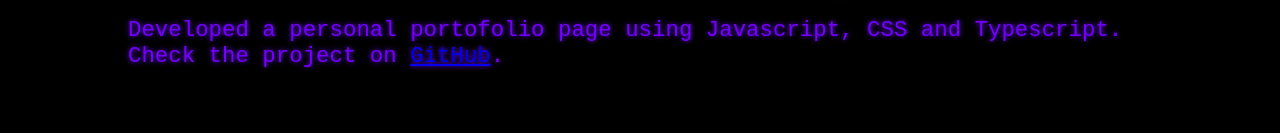
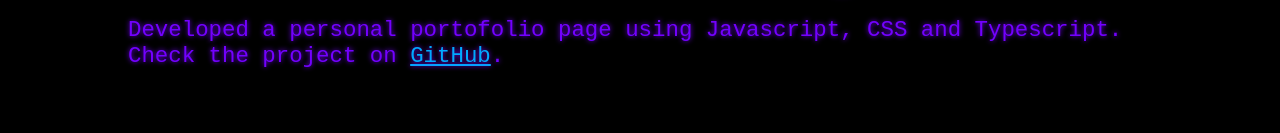
Before and after one commit to shialisGit/Portfolio-Page, a plain HTML site: page projects/projectNo1.html in a window 1280 px wide. Shown: the part 163-296 px from the top of the page. Drawn offline with Linux system fonts and the light colour scheme.

Commit message:
Update styles.css

```diff
--- a/styles.css
+++ b/styles.css
@@ -59,6 +59,10 @@ header {
     display: inline-block;
     text-align: center;
     position: relative;
+}
+
+.custom-link {
+    color: #00aaff; /* Replace #FF5733 with your desired color code */
 }
 
 .hire-text::after {
```
